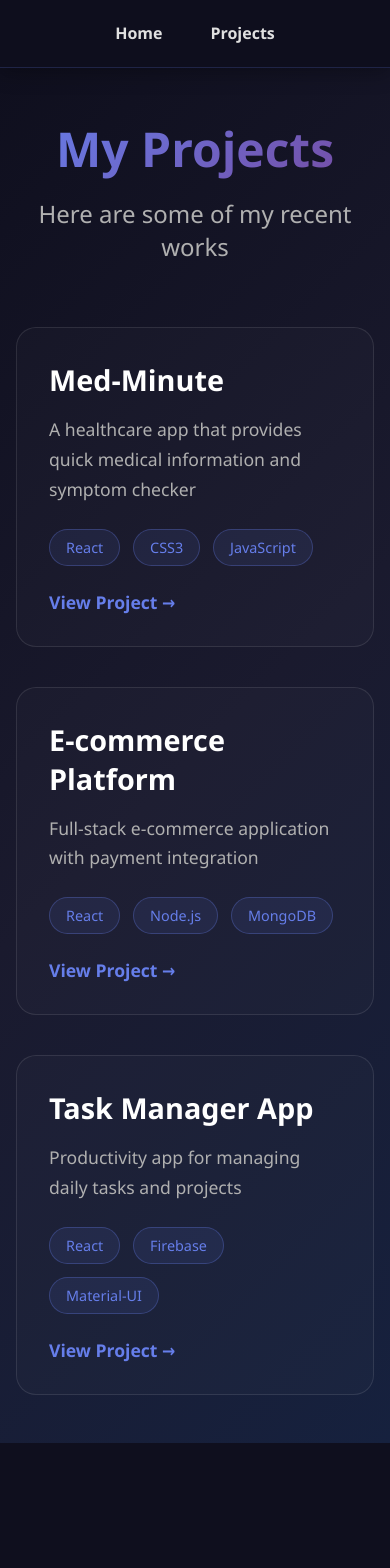
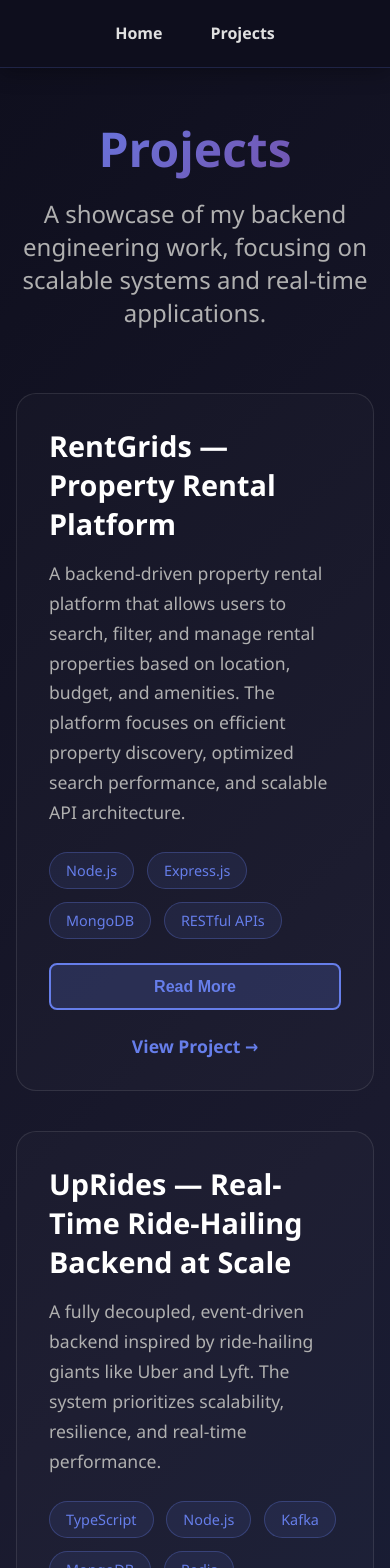
Before and after one commit to Ayushma0208/personal-portfolio, a React (Create React App) app: page /projects in a window 390 px wide. Shown: the top 1568 px of the page. Before the commit the page ends 1443 px from the top, so only its background shows below. Built offline with nearby package versions, Linux system fonts and the light colour scheme.

Commit message:
:feat: update the code and added projects

```diff
--- a/src/components/ProjectsPage.css
+++ b/src/components/ProjectsPage.css
@@ -45,6 +45,114 @@
   flex-direction: column;
   position: relative;
   overflow: hidden;
+}
+
+.project-card.expanded {
+  grid-column: 1 / -1;
+  max-width: 100%;
+}
+
+.project-details {
+  margin: 2rem 0;
+  padding: 2rem;
+  background: rgba(0, 0, 0, 0.3);
+  border-radius: 15px;
+  border-left: 4px solid #667eea;
+  animation: slideDown 0.3s ease-out;
+}
+
+@keyframes slideDown {
+  from {
+    opacity: 0;
+    transform: translateY(-20px);
+  }
+  to {
+    opacity: 1;
+    transform: translateY(0);
+  }
+}
+
+.detail-section {
+  margin-bottom: 2rem;
+}
+
+.detail-section:last-child {
+  margin-bottom: 0;
+}
+
+.detail-section h4 {
+  font-size: 1.5rem;
+  color: #667eea;
+  margin-bottom: 1rem;
+  font-weight: 600;
+}
+
+.architecture-intro {
+  color: #c0c0c0;
+  margin-bottom: 1rem;
+  font-size: 1.1rem;
+}
+
+.detail-section ul {
+  list-style: none;
+  padding: 0;
+  margin-left: 1rem;
+}
+
+.detail-section li {
+  color: #d0d0d0;
+  font-size: 1rem;
+  line-height: 1.8;
+  margin-bottom: 0.8rem;
+  padding-left: 1.5rem;
+  position: relative;
+}
+
+.detail-section li::before {
+  content: "•";
+  position: absolute;
+  left: 0;
+  color: #667eea;
+  font-weight: bold;
+  font-size: 1.2rem;
+}
+
+.detail-label {
+  color: #667eea;
+  font-weight: 600;
+}
+
+.detail-section p {
+  color: #c0c0c0;
+  font-size: 1rem;
+  line-height: 1.8;
+  margin-bottom: 1rem;
+}
+
+.project-actions {
+  display: flex;
+  gap: 1.5rem;
+  align-items: center;
+  flex-wrap: wrap;
+}
+
+.read-more-btn {
+  padding: 0.8rem 2rem;
+  background: rgba(102, 126, 234, 0.2);
+  border: 2px solid #667eea;
+  border-radius: 8px;
+  color: #667eea;
+  font-weight: 600;
+  font-size: 1rem;
+  cursor: pointer;
+  transition: all 0.3s ease;
+  text-transform: none;
+}
+
+.read-more-btn:hover {
+  background: rgba(102, 126, 234, 0.3);
+  transform: translateY(-2px);
+  box-shadow: 0 4px 15px rgba(102, 126, 234, 0.4);
 }
 
 .project-card::before {
@@ -140,4 +248,24 @@
   .project-card {
     padding: 2rem;
   }
+
+  .project-details {
+    padding: 1.5rem;
+  }
+
+  .detail-section h4 {
+    font-size: 1.3rem;
+  }
+
+  .project-actions {
+    flex-direction: column;
+    align-items: stretch;
+  }
+
+  .read-more-btn,
+  .project-link {
+    width: 100%;
+    text-align: center;
+    justify-content: center;
+  }
 }
--- a/src/components/ProjectsPage.js
+++ b/src/components/ProjectsPage.js
@@ -1,47 +1,129 @@
-import React from 'react';
+import React, { useState } from 'react';
 import './ProjectsPage.css';
 
 const ProjectsPage = () => {
+  const [expandedProject, setExpandedProject] = useState(null);
+
   const projects = [
     {
       id: 1,
-      title: "Med-Minute",
-      description: "A healthcare app that provides quick medical information and symptom checker",
-      technologies: ["React", "CSS3", "JavaScript"],
-      link: "#"
+      title: "RentGrids — Property Rental Platform",
+      description: "A backend-driven property rental platform that allows users to search, filter, and manage rental properties based on location, budget, and amenities. The platform focuses on efficient property discovery, optimized search performance, and scalable API architecture.",
+      technologies: ["Node.js", "Express.js", "MongoDB", "RESTful APIs"],
+      link: "https://www.rentgrids.com/",
+      details: {
+        architecture: [
+          "Built scalable backend services with Node.js and Express.js",
+          "Implemented efficient search algorithms with MongoDB aggregation",
+          "Optimized database queries for performance at scale",
+          "RESTful API design with proper error handling and validation"
+        ],
+        techStack: "Node.js, Express, MongoDB, JWT, RESTful APIs, Redis, Docker",
+        features: "Property search & filtering, location-based search, budget optimization, amenity matching, user authentication",
+        goal: "Develop efficient backend systems for property rental discovery"
+      }
     },
     {
       id: 2,
-      title: "E-commerce Platform",
-      description: "Full-stack e-commerce application with payment integration",
-      technologies: ["React", "Node.js", "MongoDB"],
-      link: "#"
+      title: "UpRides — Real-Time Ride-Hailing Backend at Scale",
+      description: "A fully decoupled, event-driven backend inspired by ride-hailing giants like Uber and Lyft. The system prioritizes scalability, resilience, and real-time performance.",
+      technologies: ["TypeScript", "Node.js", "Kafka", "MongoDB", "Redis", "WebSocket"],
+      link: "#",
+      details: {
+        architecture: [
+          "Kafka-based message queues and gRPC for service communication",
+          "MongoDB as operational datastore for schema flexibility and write throughput",
+          "Redis for caching, pub/sub messaging, and ephemeral state (e.g. driver locations)",
+          "WebSocket layer for real-time client updates like driver pings and ETAs",
+          "Eventual consistency in the dispatch layer",
+          "Clean separation of control and data planes",
+          "Minimal latency and maximum uptime"
+        ],
+        techStack: "Node.js, Express, MongoDB, Socket.io, JWT, TypeScript, Kafka, gRPC, Redis, Docker, GitHub Actions",
+        features: "Real-time driver-passenger matching, booking, fare calculation, JWT auth",
+        goal: "A scalable backend like Uber/Lyft"
+      }
     },
     {
       id: 3,
-      title: "Task Manager App",
-      description: "Productivity app for managing daily tasks and projects",
-      technologies: ["React", "Firebase", "Material-UI"],
-      link: "#"
+      title: "Dirext — Real-Time Chat Application at Scale",
+      description: "A distributed messaging platform inspired by Facebook Messenger and WhatsApp, designed to handle billions of users sending millions of messages daily. The system prioritizes real-time message delivery, cross-device synchronization, and efficient message routing with minimal client connections.",
+      technologies: ["Node.js", "WebSocket", "Redis", "MongoDB", "Kafka"],
+      link: "#",
+      details: {
+        architecture: [
+          "Distributed microservices architecture for horizontal scalability",
+          "WebSocket connections for real-time bidirectional communication",
+          "Redis pub/sub for message routing and delivery",
+          "MongoDB for persistent message storage",
+          "Kafka for event streaming and message queuing",
+          "Load balancing for optimal server distribution"
+        ],
+        techStack: "Node.js, Express, WebSocket, Redis, MongoDB, Kafka, JWT, Docker, Kubernetes",
+        features: "Real-time messaging, cross-device sync, group chats, message status tracking, typing indicators",
+        goal: "Build a messaging platform handling billions of users at scale"
+      }
     }
   ];
 
+  const toggleExpand = (projectId) => {
+    setExpandedProject(expandedProject === projectId ? null : projectId);
+  };
+
   return (
     <div className="projects-container">
-      <h1 className="projects-title">My Projects</h1>
-      <p className="projects-subtitle">Here are some of my recent works</p>
+      <h1 className="projects-title">Projects</h1>
+      <p className="projects-subtitle">A showcase of my backend engineering work, focusing on scalable systems and real-time applications.</p>
 
       <div className="projects-grid">
         {projects.map(project => (
-          <div key={project.id} className="project-card">
+          <div key={project.id} className={`project-card ${expandedProject === project.id ? 'expanded' : ''}`}>
             <h3 className="project-title">{project.title}</h3>
             <p className="project-description">{project.description}</p>
+
+            {expandedProject === project.id && project.details && (
+              <div className="project-details">
+                <div className="detail-section">
+                  <h4>Architecture</h4>
+                  <p className="architecture-intro">
+                    {project.title.includes("UpRides") && "Built with TypeScript and Node.js, using stateless, containerized microservices connected via:"}
+                    {project.title.includes("Dirext") && "Built with distributed architecture focusing on:"}
+                    {project.title.includes("RentGrids") && "Backend architecture highlights:"}
+                  </p>
+                  <ul>
+                    {project.details.architecture.map((item, index) => (
+                      <li key={index}>{item}</li>
+                    ))}
+                  </ul>
+                </div>
+
+                <div className="detail-section">
+                  <p><strong className="detail-label">Tech Stack:</strong> {project.details.techStack}</p>
+                  <p><strong className="detail-label">Features:</strong> {project.details.features}</p>
+                  <p><strong className="detail-label">Goal:</strong> {project.details.goal}</p>
+                </div>
+              </div>
+            )}
+
             <div className="project-technologies">
               {project.technologies.map((tech, index) => (
                 <span key={index} className="tech-tag">{tech}</span>
               ))}
             </div>
-            <a href={project.link} className="project-link">View Project →</a>
+
+            <div className="project-actions">
+              <button
+                onClick={() => toggleExpand(project.id)}
+                className="read-more-btn"
+              >
+                {expandedProject === project.id ? 'Read Less' : 'Read More'}
+              </button>
+              {project.link !== "#" && (
+                <a href={project.link} target="_blank" rel="noopener noreferrer" className="project-link">
+                  View Project →
+                </a>
+              )}
+            </div>
           </div>
         ))}
       </div>
```
